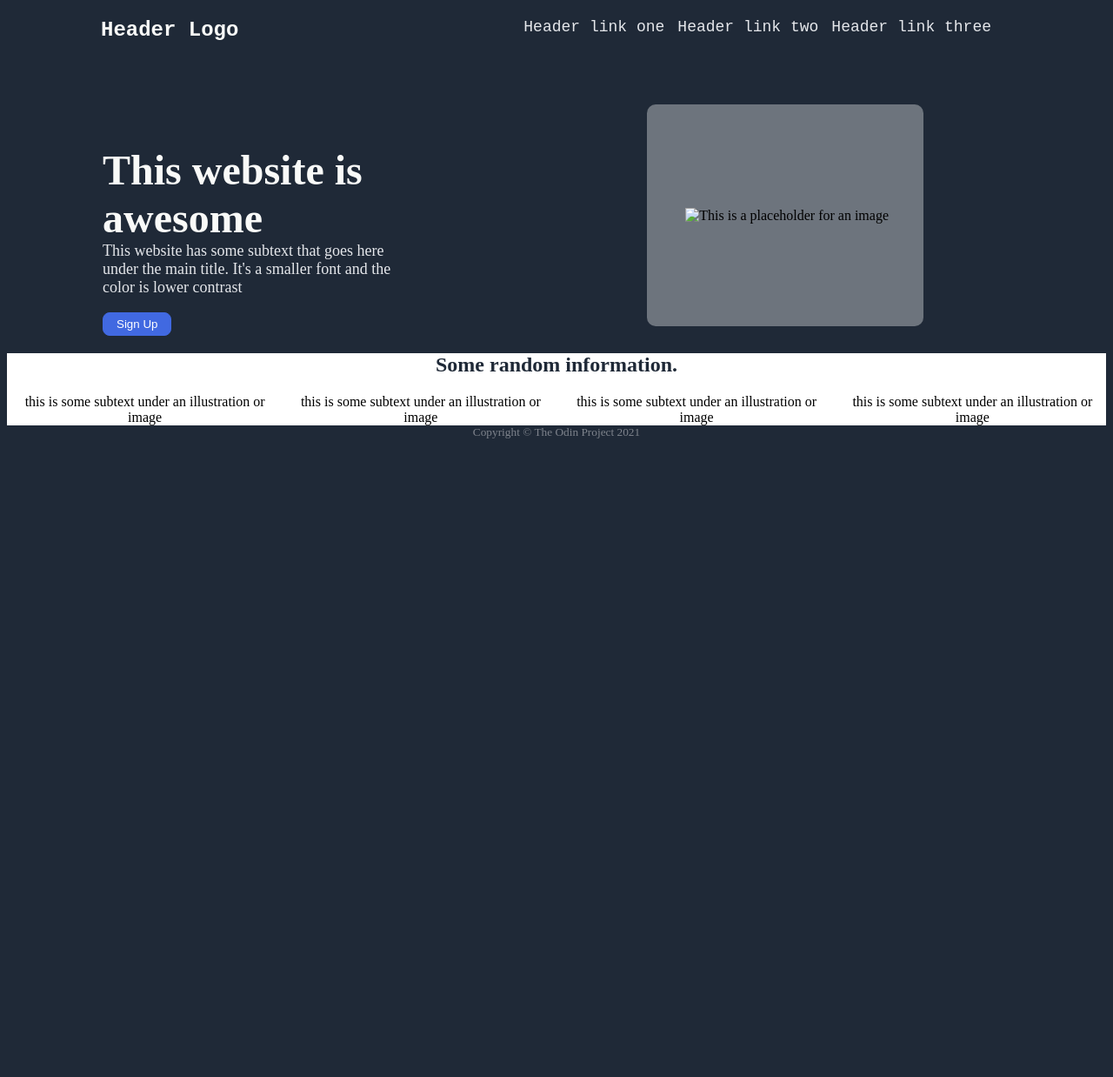
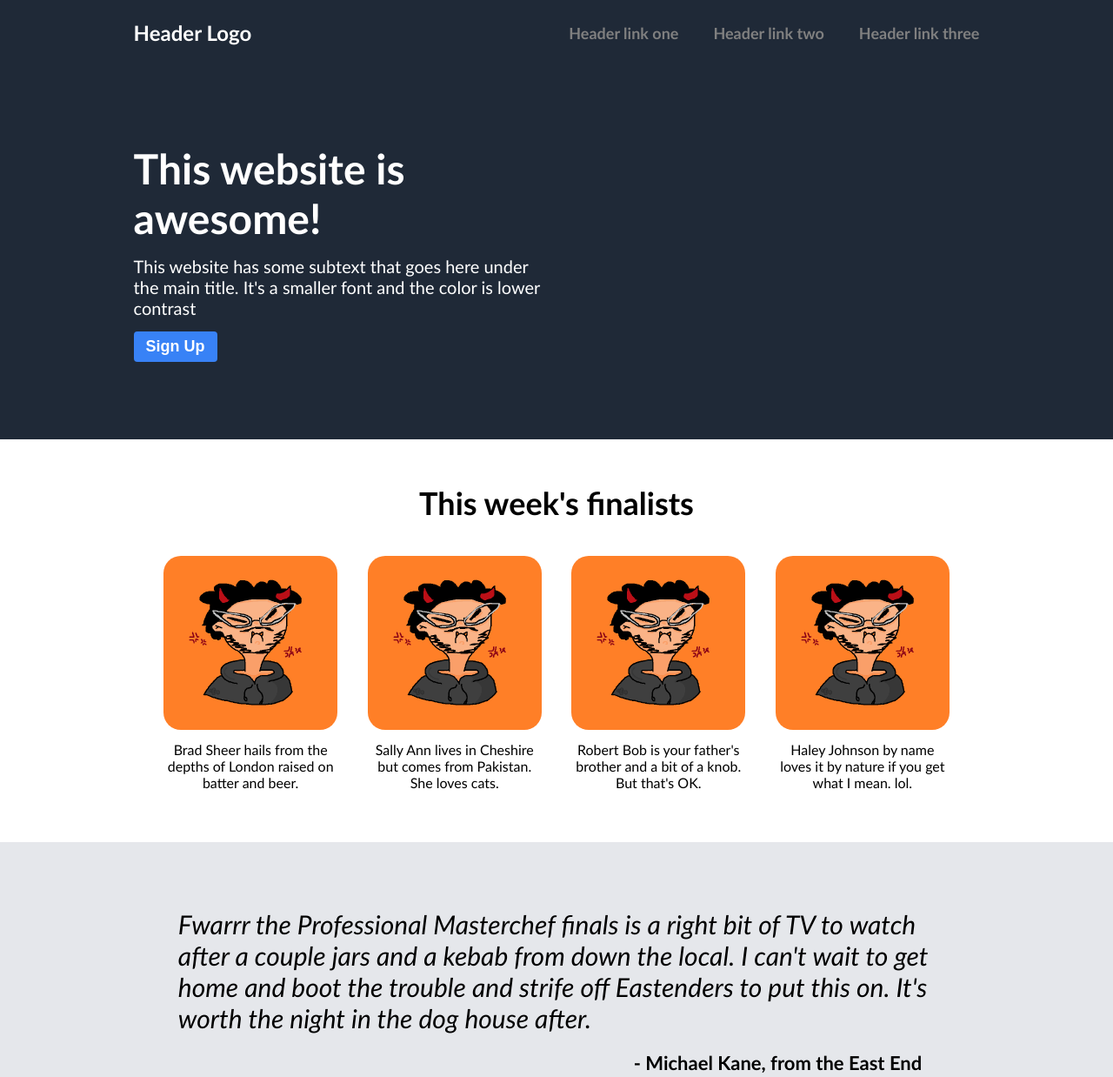
Before and after one commit to explodeongo/odin-project, a plain HTML site: page index.html in a window 1280 px wide. Shown: the top 1238 px of the page at 87% size. Before the commit the page ends 800 px from the top, so only its background shows below. Drawn offline with Linux system fonts and the light colour scheme.

Commit message:
finshed with the help of a brad

```diff
--- a/index.html
+++ b/index.html
@@ -7,15 +7,12 @@
     <title>The Odin Project 1</title>
     <link rel="stylesheet" href="style.css">
   </head>
-  <body bgcolor="#1f2937">
+  <body>
     <div class="header">
-        <div class="left">
-          <div class="logo">
-            Header Logo
-          </div>
 
-        </div>
-        <div class="right">
+          <p>Header Logo</p>
+
+
             <ul class="links">
             <li><a href="#"> Header link one</a></li>
             <li><a href="#">Header link two</a></li>
@@ -24,54 +21,81 @@
 
       </div>
    </div>
-   <div class="main-text">
-   <div class="left-main-text">
-    <div class="textleft">
-    <p class="main1">This website is awesome</p>
-
-        <p class="subtext">This website has some subtext that goes here under the
+   <div class="hero">
+    <div class="hero-text">
+        <h1>This website is awesome!</h1>
+        <p>This website has some subtext that goes here under the
           main title. It's a smaller font and the color is lower
               contrast</p>
-        <button class="signup">Sign Up</button>
+        <button>Sign Up</button>
     </div>
-        <div class="imgdiv">
-            <img class="Placeholder" src="not-found.png" alt="This is a placeholder for an image">
+    <div class="image-container">
+      <img src="./images/hero.jpg" alt="placeholder.">
+    </div>
+</div>
+<div class="information">
+
+  <div class="info-title">This week's finalists</div>
+
+  <div class="container">
+      <div class="group">
+          <img src="./images/me.png" alt="Brad Sheer">
+          <div class="text">
+              Brad Sheer hails from the depths of London raised on batter and beer.
+          </div>
       </div>
 
+      <div class="group">
+          <img src="./images/me.png" alt="Sally Ann">
+          <div class="text">
+              Sally Ann lives in Cheshire but comes from Pakistan. She loves cats.
+          </div>
       </div>
 
+      <div class="group">
+          <img src="./images/me.png" alt="Robert Bob">
+          <div class="text">
+              Robert Bob is your father's brother and a bit of a knob. But that's OK.
           </div>
-<div class="section3">
- <h2 class="heading">Some random information.</h2>
- <div class="boxes">
-    <div class="item"></div>
-    <span>this is some subtext
-      under an illustration
-      or image</span>
-    <div class="item"></div>
-    <span>this is some subtext
-      under an illustration
-      or image</span>
-    <div class="item"></div>
-    <span>this is some subtext
-      under an illustration
-      or image</span>
-
-      <div class="item"></div>
-      <span>this is some subtext
-        under an illustration
-        or image</span>
       </div>
 
-
-
-
-
+      <div class="group">
+        <img src="./images/me.png" alt="Haley Johnson">
+        <div class="text">
+          Haley Johnson by name loves it by nature if you get what I mean. lol.
+        </div>
+      </div>
+  </div>
 </div>
 
+<div class="quote-panel">
+  <div class="quote">
+      Fwarrr the Professional Masterchef finals is a right bit of TV to watch after a couple jars and a kebab from down the local. I can't wait to get home
+      and boot the trouble and strife off Eastenders to put this on. It's worth the night in the dog house after.
+  </div>
+  <div class="attribute">
+      - Michael Kane, from the East End
+  </div>
+</div>
 
-
+<div class="call-to-action">
+  <div class="cta-box">
+      <div>
+          <div class="sign-up">
+              Sign up for the next Masterchef
+          </div>
+          <div class="hard-enough">
+              Come and have a go if you think you're hard enough!
+          </div>
+      </div>
+      <div class="button">
+          <button class="sign-up-button">Sign Up</button>
+      </div>
+  </div>
+</div>
 
 <div class="footer">
-        Copyright &copy; The Odin Project 2021
+  <p>Copyright &copy; The Odin Project 2021</p>
 </div>
+</body>
+</html>
--- a/style.css
+++ b/style.css
@@ -1,180 +1,207 @@
-.footer {
-    display: flex;
-    align-items: center;
-    justify-content: center;
-    background-color: #1f2937;
+* {
+  margin: 0;
+  padding: 0;
+ }
 
-    color: #7e838c;
-    font-size:smaller;
-  }
-  .left, .right {
-    display: flex;
-    align-items: center;
-    gap: 16px;
-  }
-  .header {
+body {
+  font-family: 'Trebuchet MS', 'Lucida Sans Unicode', 'Lucida Grande', 'Lucida Sans', Arial, sans-serif;
+}
 
+.header {
+  min-height: 75px; /*check to see if this is best practice */
+  background-color: #1f2937;
+  color: white;
+  display: flex;
+  align-items: center;
+  font-weight: bold;
+  padding-left: 12%;
+  padding-right: 12%;
+}
 
-    background-color: #1f2937;
-    display: flex;
-    justify-content: space-between;
-    padding: 8px;
-    font-size: medium;
-    margin-top: 0;
-    margin-right: 10px;
-    font-family: 'Courier New', Courier, monospace;
-  }
-    .logo{
-        font-weight:bolder;
-        margin: 10px;
-        padding-left: 90px;
-        padding-top: 0;
-        margin-top: 0;
-        font-size: 24px;
-        color: #F9FAF8;
+ul {
+  list-style: none;
+  padding: 0;
+  margin: 0;
+  display: flex;
+  margin-left: auto;
+  gap: 40px;
+  font-size: 18px;
+}
+a
+{
+  color: grey;
+  text-decoration: none;
+}
+.header p {
+  font-size: 24px;
+}
 
-
-    }
-
-
-  ul {
-    list-style-type: none;
-    color: white;
-    display: flex;
-    margin-top: 0;
-    padding-right: 100px ;
-    gap: 5px;
-    margin-right: 9px;
+.hero {
+  width: auto;
+  height: auto;
+  display: flex;
+  align-items: flex-start;
+  /*how to add gap between the text and button? */
+  padding-left: 12%;
+  padding-right: 12%;
+  padding-top: 7%;
+  padding-bottom: 7%;
+  background-color: #1f2937;
+  color: white;
+  gap: 20px;
   }
 
-  a {
+.hero-text {
+  display: flex;
+  flex: 1;
+  min-height: 100%;
+  flex-direction: column;
+  align-items: flex-start;
+  justify-content: space-between;
+  gap: 15px;
+     }
 
-   color: #E5E7EB;
-   display: flex;
-    padding: 5px;
-    font-size: 18px;
-    font-family: 'Courier New', Courier, monospace;
+.hero h1 {
+  font-size: 48px;
+}
 
-    /* this removes the line under the links */
-    text-decoration: none;
-  }
-.left-main-text{
-    display:flex;
-    flex-direction: row;
-justify-content: space-between;
-text-align: left;
-padding-left: 110px;
-padding-top: 50px;
+.hero p {
+  font-size: 20px;
+}
 
+.image-container {
+  flex: 1;
+  width: auto;
+  height: auto;
+}
+
+.image-container img {
+  height: 100%;
+  width: 100%;
+}
+
+@media screen and (max-width: 1500px) {
+  .image-container img {display: none;}
 
 }
-.container{
 
-    display:flex;
-    flex-direction: row;
+.hero button {
+  padding:7px 14px;
+  background-color: #3882F6;
+  color: white;
+  font-weight: bold;
+  border-radius: 4px;
+  border: none;
+  outline: none;
+  font-size: 18px;
+  cursor: pointer;
+}
 
-
-
-}
-.main1{
-    display:flex;
-    flex-direction: row;
-font-size: 48px;
-font-weight:bolder;
-color: #F9FAf8;
-text-align: left;
-padding-bottom: 0;
-margin-bottom: 0;
-
-
-
-
-
-}
-.subtext{
-    display:flex;
-    flex-direction: row;
-font-size: 18px;
-color: #E5E7EB;
-text-align: left;
-padding-top: 0px;
-margin-top: 0;
-margin-right: 90px;
-
-
-}
-button.signup{
-
-
-    display:flex;
-    flex-direction: row;
-    background: royalblue;
-    border: 1px solid royalblue;
-    color: white;
-    border-radius: 8px;
-    padding-left: 15px;
-    padding-right: 15px;
-    padding-top: 5px;
-    padding-bottom: 5px;
-
-
+.information {
+  height: auto;
+  padding-left: 12%;
+  padding-right: 12%;
+  padding-top: 4%;
   }
 
-.imgdiv{
+.info-title {
+  font-size: 36px;
+  font-weight: bolder;
+  padding-bottom: 4%;
+  text-align: center;
+}
 
-    display: flex;
-    justify-content: right;
-    align-items: center;
-    background-color : #6d747d ;
-    border-radius: 10px;
-    width :500px;
-    flex-direction: row;
-    height :  255px;
-    margin-right: 210px;
-    margin-left: 190px;
-    padding-right: 40px;
-    padding-left: 40px;
+.container {
+  display: flex;
+  flex-wrap: wrap;
+  justify-content: space-evenly;
+  padding-bottom: 6%;
+}
 
+.text {
+  max-width: 200px;
+  text-align: center;
+  padding-top: 10px;
+}
 
+.group img {
+  border-radius: 10%;
+  width: 200px;
+  height: 200px;
 }
-.placeholder{
 
-        width: 500px;
-        height: 250px;
-        border-radius: 8px;
+.quote-panel {
+  height: auto;
+  padding-left: 16%;
+  padding-right: 16%;
+  padding-top: 6%;
+  padding-bottom: 5%;
+  background-color: #e5e7eb;
+  display: flex;
+  flex-direction: column;
+  gap: 20px;
+}
 
+.quote {
+  font-size: 30px;
+  font-style: italic;
+}
 
+.attribute {
+  margin-left: auto;
+  font-weight: bold;
+  margin-right: 15px;
+  font-size: 22px;
 }
-.section3{
 
-background-color: white;
-text-align: center;
+.call-to-action {
+  height: auto;
+  padding-left: 25%;
+  padding-right: 25%;
+  padding-top: 6%;
+  padding-bottom: 7%;
+}
 
+.cta-box {
+  background-color: #3882f6;
+  border-radius: 15px;
+  border:2px solid rgb(74, 51, 204);
+  height: auto;
+  display: flex;
+  justify-content: center;
+  align-items: flex-end;
+  gap: 30px;
+  color: white;
+  padding: 40px;
+}
 
+.sign-up {
+  font-size: 36px;
+  font-weight: bold;
+  padding-bottom: 3px;
+}
 
+.hard-enough {
+  font-size: 24px;
 }
-h2{
-font—size: 36px;
-font—weight: bolder;
 
-color:#1F2937;
+.sign-up-button {
+  padding:7px 14px;
+  background-color: #3882F6;
+  color: white;
+  font-weight: bold;
+  border-radius: 4px;
+  outline-color: white;
+  font-size: 18px;
+  cursor: pointer;
 }
-.boxes {
-    display: flex;
-    align-items: center;
-    justify-content: space-around;
-    gap: 5px;
 
-  }
-.flex-container div {
-   flex-direction: column;
-    border: 4px solid #3e84f6;
-    height: 100px;
-    width: 100px;
-    margin: 0;
-
-
-
-
-    border-radius: 10px;
-  }
+.footer{
+  min-height: 75px; /*check to see if this is best practice */
+  background-color: #1f2937;
+  color: white;
+  display: flex;
+  align-items: center;
+  justify-content: center;
+  font-weight: bold;
+}
```
Also changed, not shown: images/me.png (added). Lines whose indentation alone changed are shown as unchanged.
